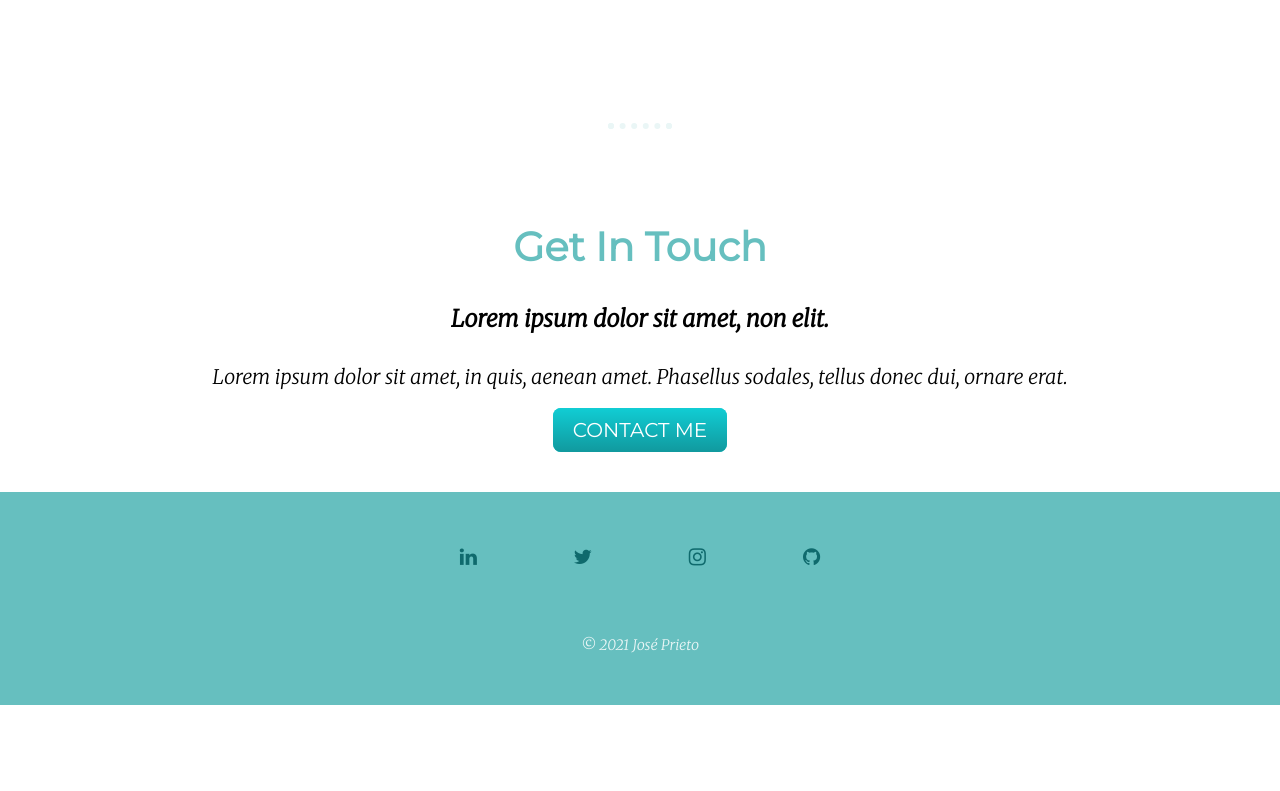
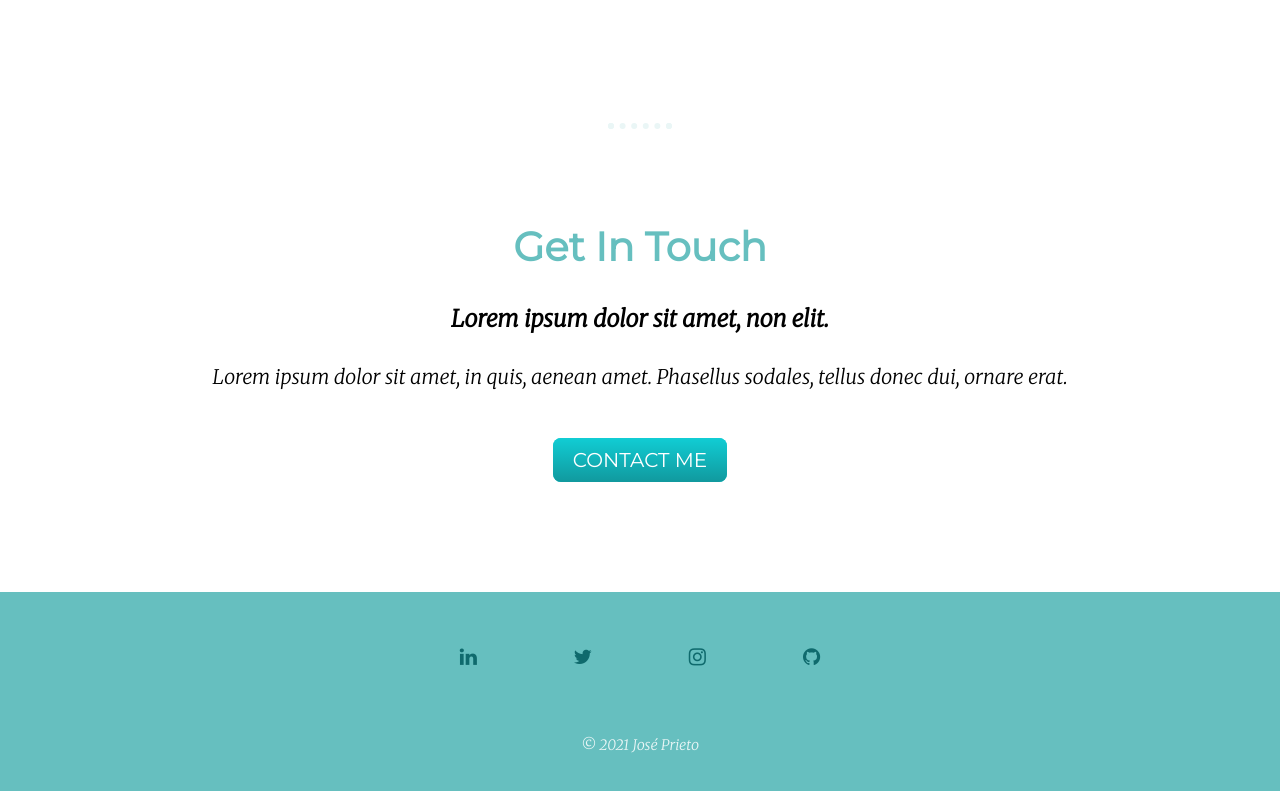
Before and after one commit to jprieto96/cv, a plain HTML site: page index.html in a window 1280 px wide. Shown: the part 2178-2969 px from the top of the page. Before the commit the page ends 2883 px from the top, so only its background shows below. Drawn offline with Linux system fonts and the light colour scheme.

Commit message:
change position of contact me

```diff
--- a/css/styles.css
+++ b/css/styles.css
@@ -87,7 +87,7 @@ p {
 }
 
 .contact-me {
-    padding: 50px 100px 50px 100px;
+    padding: 50px 100px 150px 100px;
 }
 
 .top-cloud {
@@ -124,6 +124,8 @@ p {
     font-size: 20px;
     padding: 10px 20px 10px 20px;
     text-decoration: none;
+    position: relative;
+    top: 30px;
 }
 
 .btn:hover {
```
Also changed, not shown: 1 other file.
